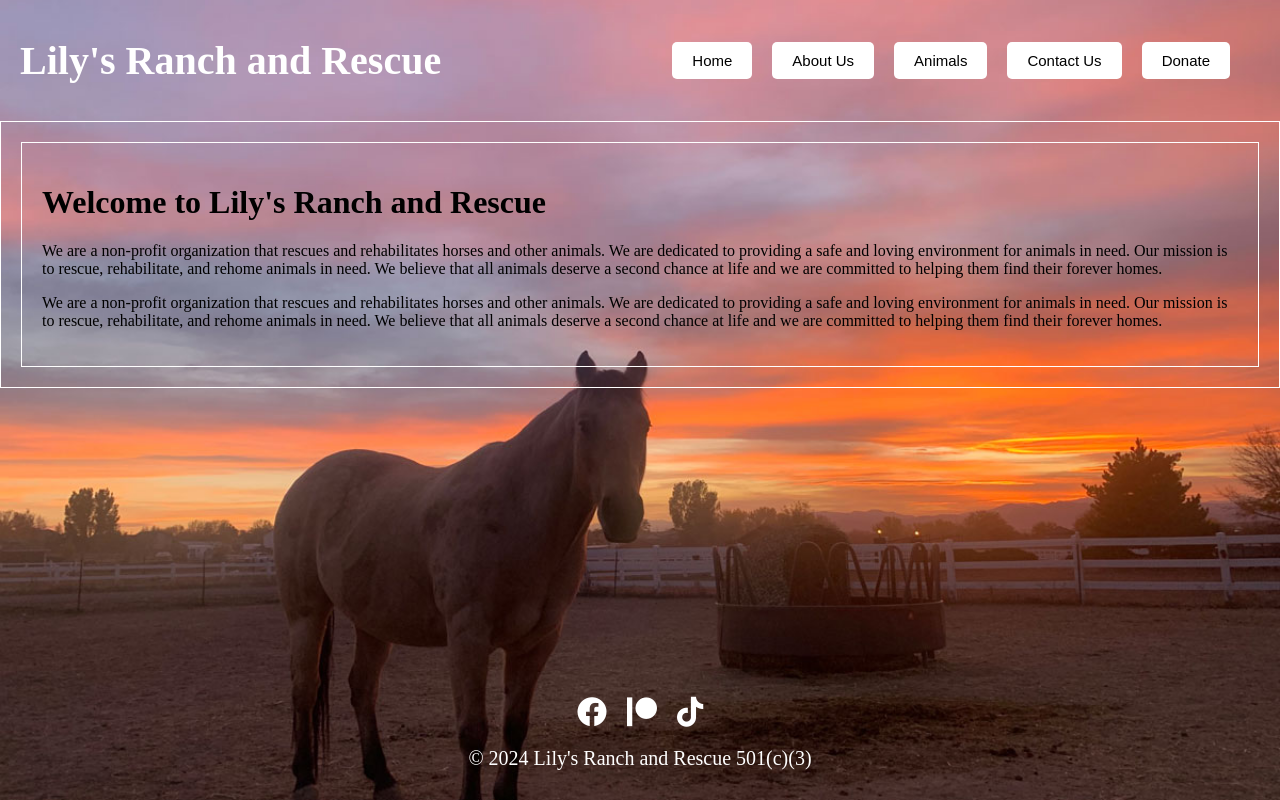
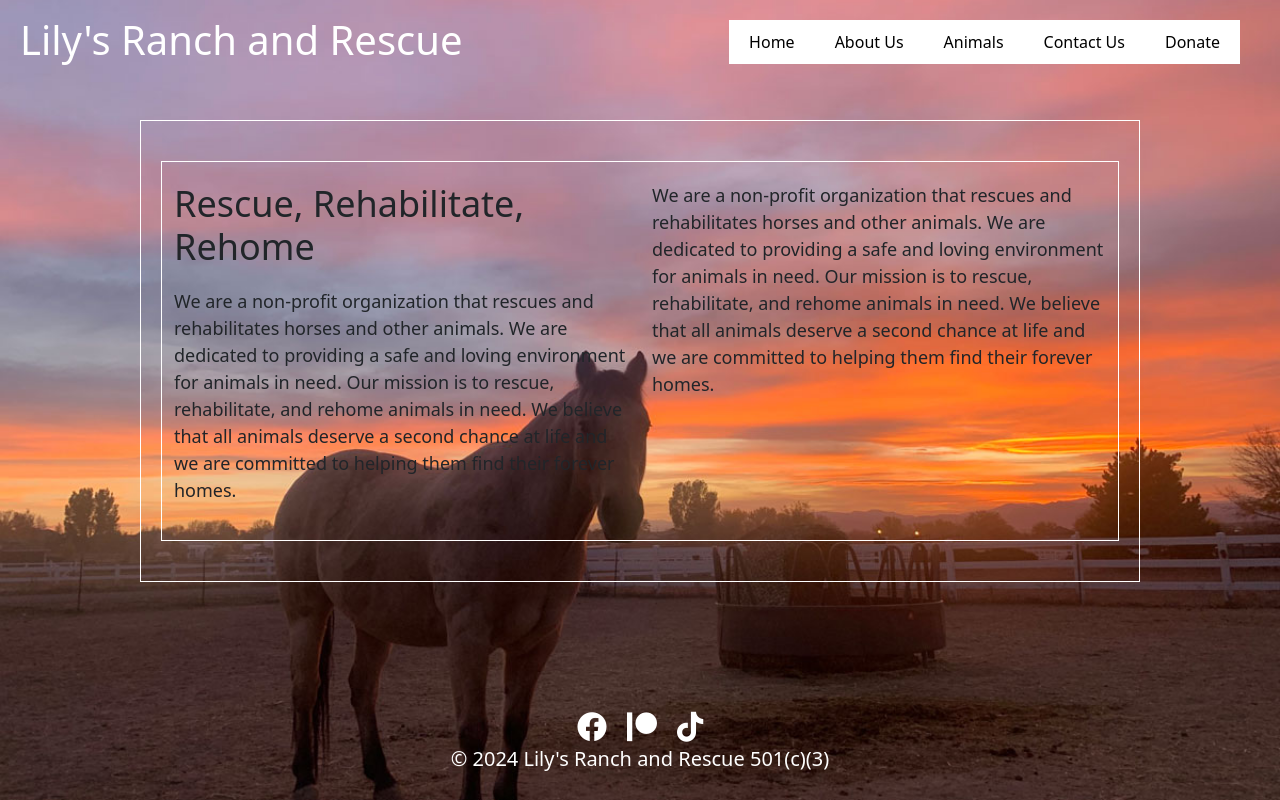
Before and after one commit to coltondane/ranch_rescue, a React (Vite) app in the folder animal-rescue/: page / in a window 1280 px wide. Built offline with nearby package versions, Linux system fonts and the light colour scheme.

Commit message:
got the bootstrap working

```diff
--- a/animal-rescue/src/App.jsx
+++ b/animal-rescue/src/App.jsx
@@ -1,6 +1,8 @@
 // root imports
 import {useState} from 'react';
 import "./style/app.css";
+import 'bootstrap/dist/css/bootstrap.min.css';
+
 
 // import pages
 import Home from './pages/Home';
--- a/animal-rescue/src/pages/Home.jsx
+++ b/animal-rescue/src/pages/Home.jsx
@@ -9,17 +9,15 @@ const HomePage = () => {
         <Container className='content'>
             <Row>
                 <Col>
-                    <h1>Welcome to Lily's Ranch and Rescue</h1>
+                    <h1>Rescue, Rehabilitate, Rehome</h1>
                     <p>
                         We are a non-profit organization that rescues and rehabilitates horses and other animals. We are dedicated to providing a safe and loving environment for animals in need. Our mission is to rescue, rehabilitate, and rehome animals in need. We believe that all animals deserve a second chance at life and we are committed to helping them find their forever homes.
                     </p>
+                </Col>
+                <Col>
                     <p>
                         We are a non-profit organization that rescues and rehabilitates horses and other animals. We are dedicated to providing a safe and loving environment for animals in need. Our mission is to rescue, rehabilitate, and rehome animals in need. We believe that all animals deserve a second chance at life and we are committed to helping them find their forever homes.
                     </p>
-
-                </Col>
-                <Col>
-                    {/* <img src={horsesImg} alt="horses" className="home-img" /> */}
                 </Col>
             </Row>
         </Container>
--- a/animal-rescue/src/style/app.css
+++ b/animal-rescue/src/style/app.css
@@ -36,6 +36,8 @@ button:hover {
 .content{
     border: 1px solid #ffffff;
     padding: 20px;
+    max-height: calc(100vh - 100px);
+    overflow-y: auto;
 }
 
   footer {
--- a/animal-rescue/src/style/home.css
+++ b/animal-rescue/src/style/home.css
@@ -1 +1,15 @@
 /* styling for home page */
+.content {
+    margin: 20px auto; /* Center the content horizontally with 20px margin on top and bottom */
+    max-width: 1000px; /* Set a maximum width for better readability */
+  }
+
+  h1 {
+    font-size: 36px;
+    margin-bottom: 20px; /* Add space between the heading and paragraph */
+  }
+
+  p {
+    font-size: 18px;
+    line-height: 1.5; /* Increase line height for better readability */
+  }
```
